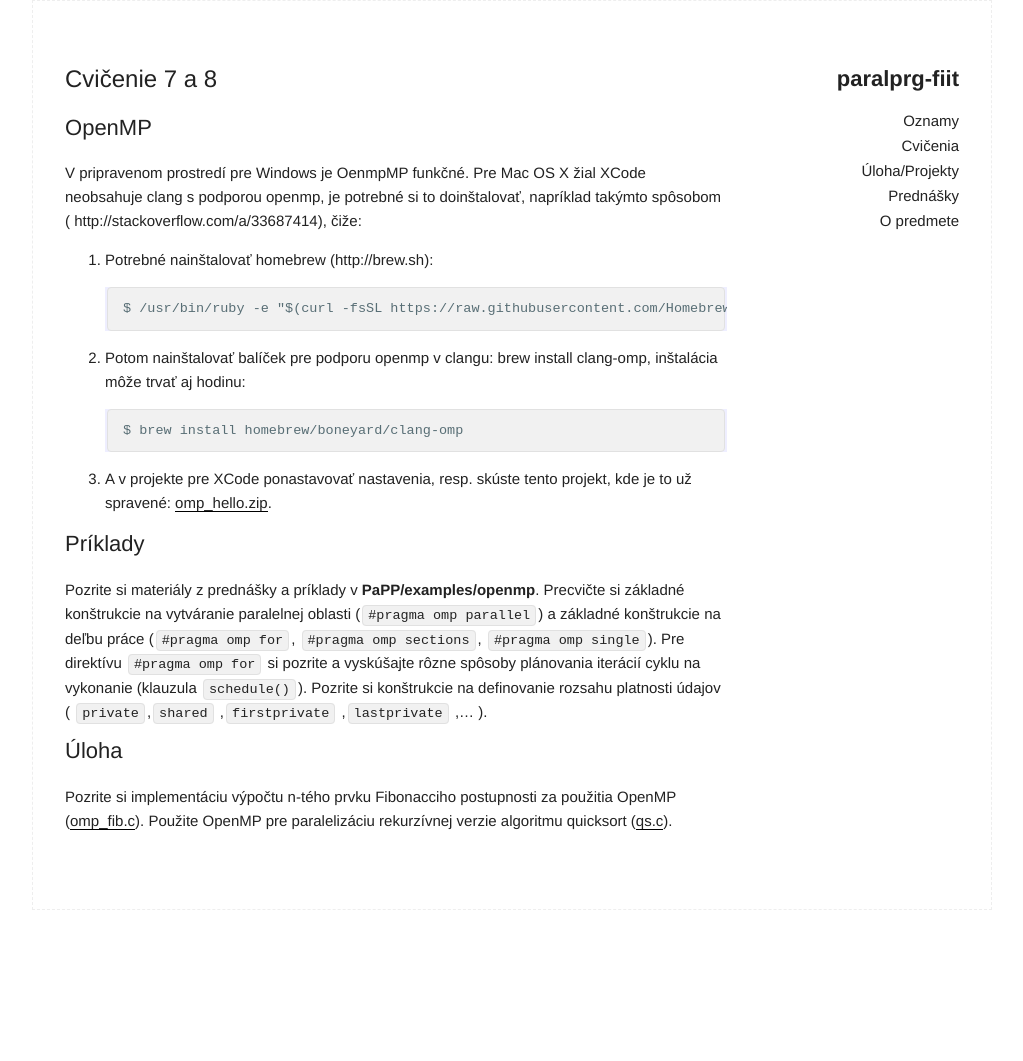
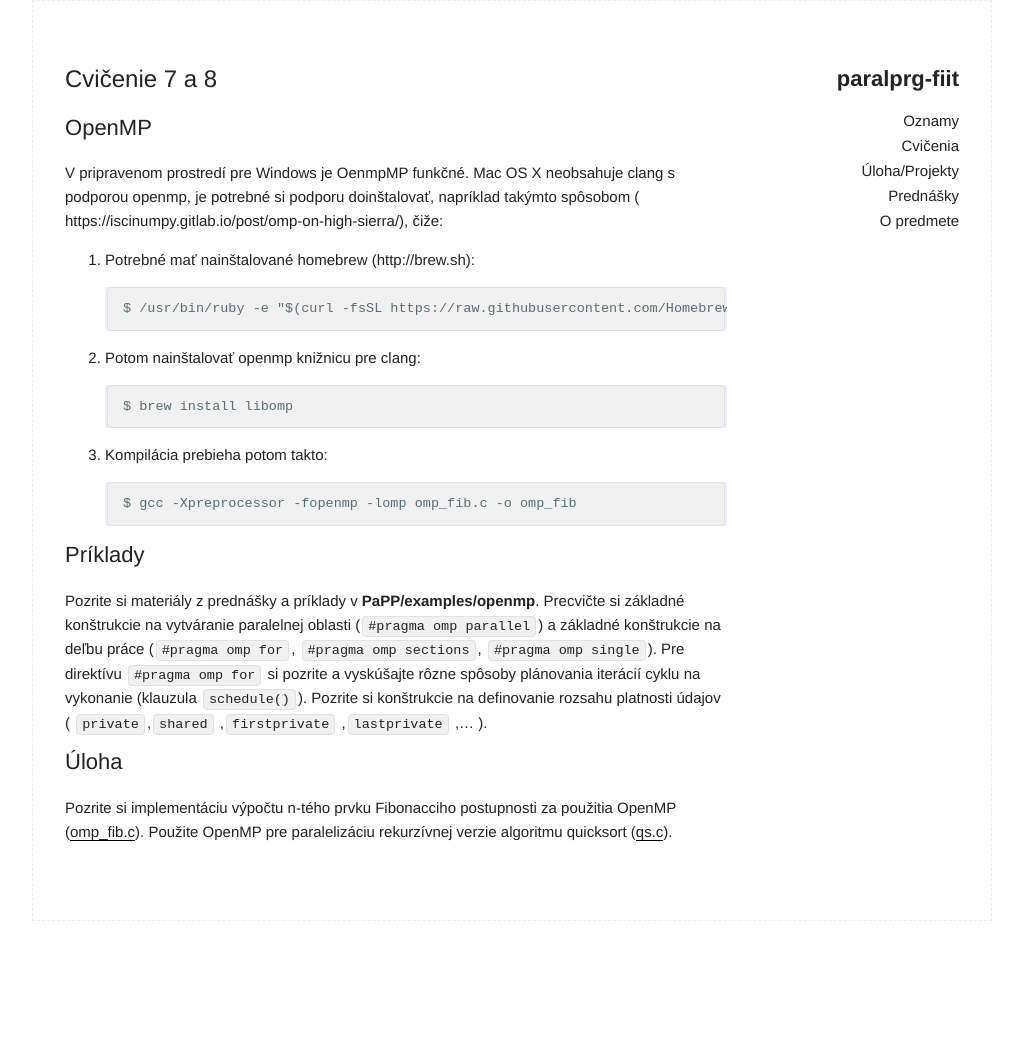
Before and after one commit to MichalCernansky/paralprg-fiit, a Jekyll site: the page built from _labs/lab_07.md, in a window 1280 px wide. Shown: the whole page, without its empty margins (128-1151 px from the left). Built offline with Jekyll 4.4.1, drawn with Linux system fonts in a browser that asks for light colours.

Commit message:
OpenMP on mac

````diff
--- a/_labs/lab_07.md
+++ b/_labs/lab_07.md
@@ -6,18 +6,23 @@ category: lab
 
 ## OpenMP
 
-V pripravenom prostredí pre Windows je OenmpMP funkčné. Pre Mac OS X žial XCode neobsahuje clang s podporou openmp, je potrebné si to doinštalovať, napríklad takýmto spôsobom ( http://stackoverflow.com/a/33687414), čiže:
+V pripravenom prostredí pre Windows je OenmpMP funkčné. Mac OS X neobsahuje clang s podporou openmp, je potrebné si podporu doinštalovať, napríklad takýmto spôsobom ( https://iscinumpy.gitlab.io/post/omp-on-high-sierra/), čiže:
 
-0. Potrebné nainštalovať homebrew (http://brew.sh):
+0. Potrebné mať nainštalované homebrew (http://brew.sh):
 ```
 $ /usr/bin/ruby -e "$(curl -fsSL https://raw.githubusercontent.com/Homebrew/install/master/install)"
 ```
 
-0. Potom nainštalovať balíček pre podporu openmp v clangu: brew install clang-omp, inštalácia môže trvať aj hodinu:
+0. Potom nainštalovať openmp knižnicu pre clang:
 ```
-$ brew install homebrew/boneyard/clang-omp
+$ brew install libomp
 ```
-0. A v projekte pre XCode ponastavovať nastavenia, resp. skúste tento projekt, kde je to už spravené:  [omp_hello.zip](labs/omp_hello.zip).
+
+0. Kompilácia prebieha potom takto:
+```
+$ gcc -Xpreprocessor -fopenmp -lomp omp_fib.c -o omp_fib
+```
+
 
 
 ## Príklady
````
Also changed, not shown: 1 other file.
